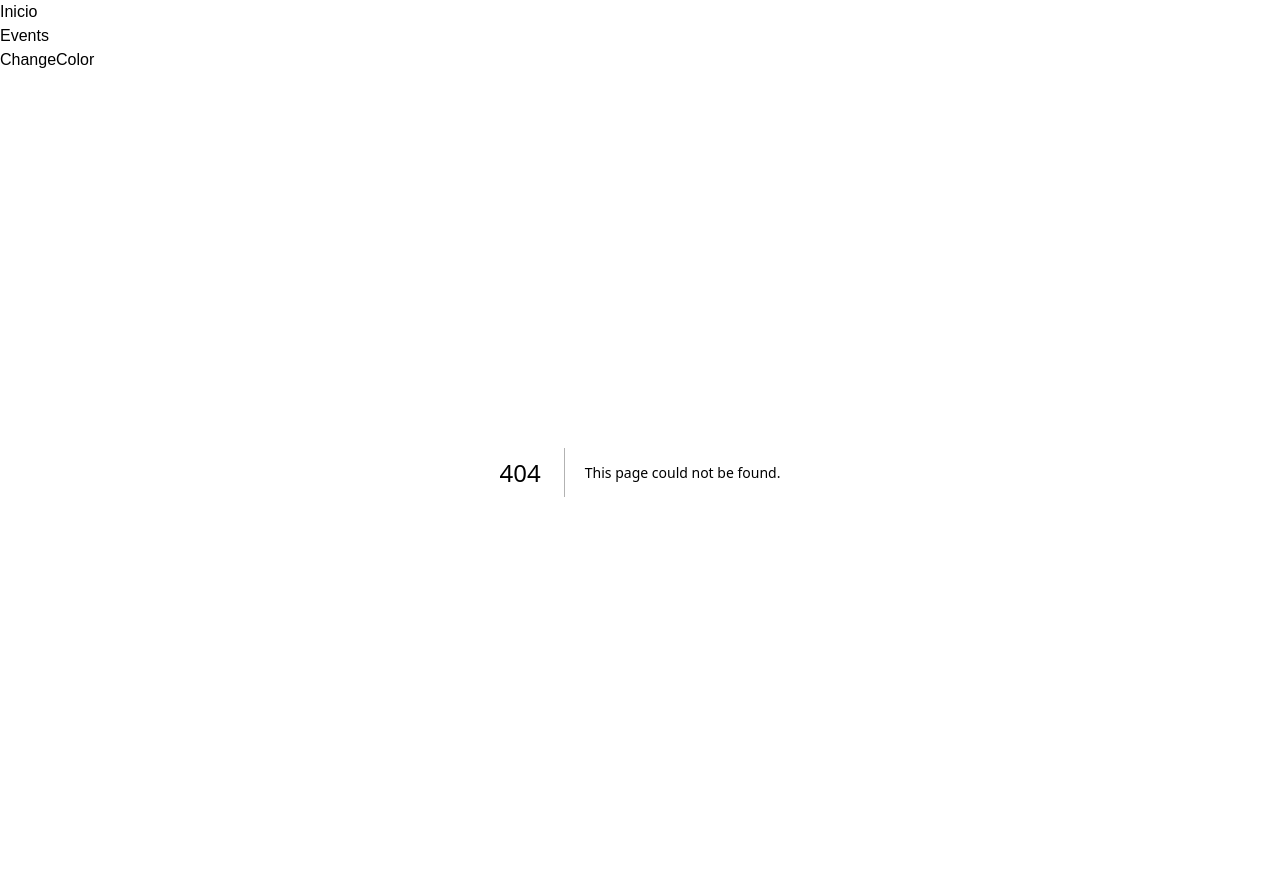
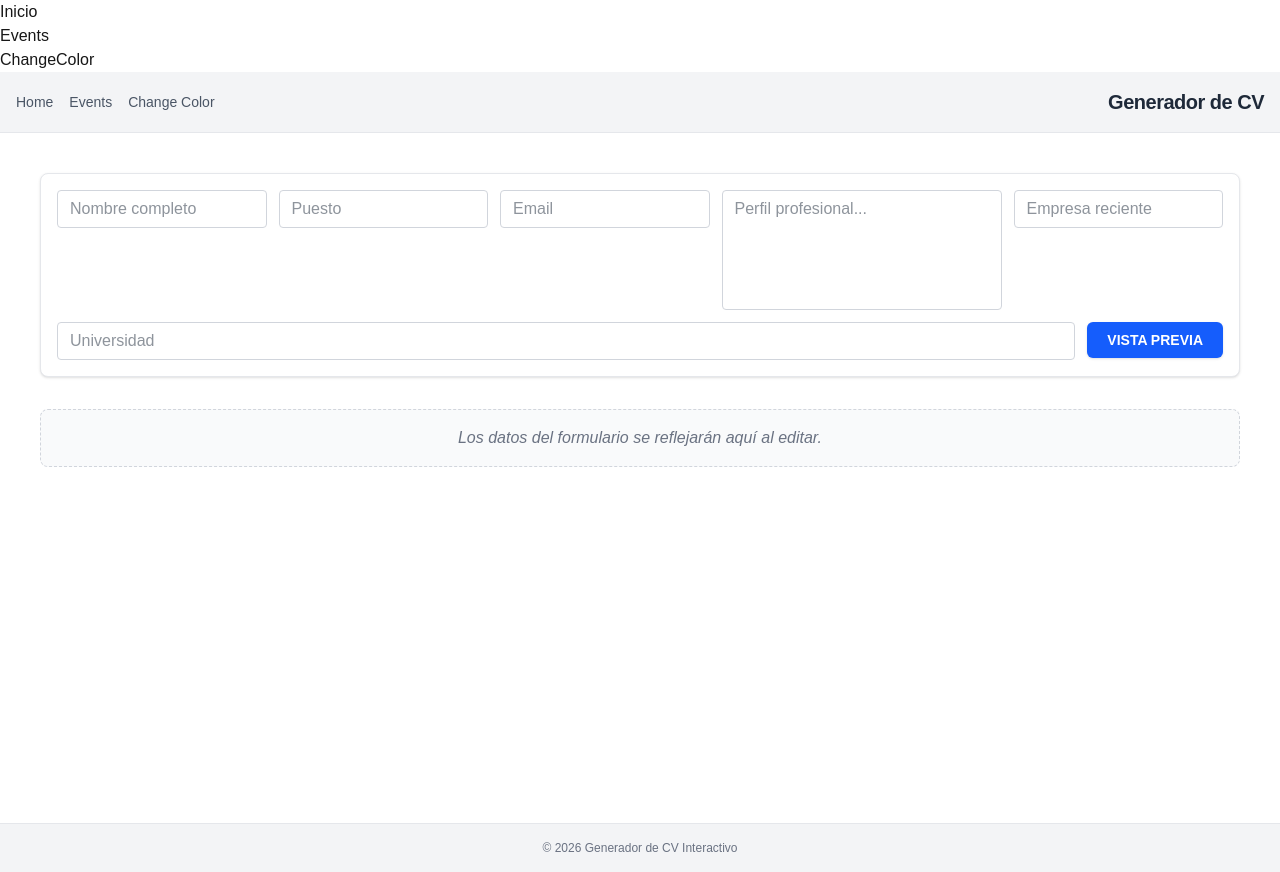
Before and after one commit to marco-g10/NextApp8B, a Next.js app: page /cvFormulario in a window 1280 px wide. Before the commit this address had no page. Built offline with nearby package versions, Linux system fonts and the light colour scheme.

Commit message:
formulario interactivo de CV

```diff
--- a/package.json
+++ b/package.json
@@ -16,8 +16,8 @@
   "devDependencies": {
     "@tailwindcss/postcss": "^4",
     "@types/node": "^20",
-    "@types/react": "^19",
-    "@types/react-dom": "^19",
+    "@types/react": "^19.2.17",
+    "@types/react-dom": "^19.2.3",
     "babel-plugin-react-compiler": "1.0.0",
     "eslint": "^9",
     "eslint-config-next": "16.2.6",
--- /dev/null
+++ b/src/app/cvFormulario/page.tsx
@@ -0,0 +1,118 @@
+"use client";
+import React, { useState } from 'react';
+
+const CVGeneratorPage: React.FC = () => {
+  // Estado para cada campo del CV, inicializado con cadenas vacías
+  const [nombreCompleto, setNombreCompleto] = useState('');
+  const [puesto, setPuesto] = useState('');
+  const [email, setEmail] = useState('');
+  const [perfilProfesional, setPerfilProfesional] = useState('');
+  const [empresaReciente, setEmpresaReciente] = useState('');
+  const [universidad, setUniversidad] = useState('');
+
+  // Función opcional para manejar la "Vista Previa"
+  const handlePreview = () => {
+    // Aquí podrías implementar la lógica para generar o mostrar la vista previa
+    // Por ejemplo, abriendo un modal con los datos formateados.
+    console.log("Generando vista previa con datos:", {
+      nombreCompleto, puesto, email, perfilProfesional, empresaReciente, universidad
+    });
+    alert("¡Función de vista previa en desarrollo! Revisa la consola para ver los datos.");
+  };
+
+  return (
+    <div className="flex flex-col h-screen font-sans text-gray-800 bg-white">
+      {/* Barra de navegación superior (simulada como en la imagen) */}
+      <nav className="flex items-center justify-between p-4 bg-gray-100 border-b border-gray-200">
+        <div className="flex items-center gap-4 text-sm text-gray-600">
+          <a href="#" className="hover:text-black">Home</a>
+          <a href="#" className="hover:text-black">Events</a>
+          <a href="#" className="hover:text-black">Change Color</a>
+        </div>
+        <div className="text-xl font-bold tracking-tight">Generador de CV</div>
+      </nav>
+
+      {/* Contenido principal con el formulario */}
+      <main className="flex-grow p-6 md:p-10 space-y-8">
+
+        {/* Contenedor principal de los inputs en fila (como en la imagen) */}
+        <div className="flex flex-wrap items-start gap-3 p-4 border border-gray-200 rounded-lg bg-white shadow-sm">
+
+          {/* Input: Nombre completo */}
+          <input
+            type="text"
+            value={nombreCompleto}
+            onChange={(e) => setNombreCompleto(e.target.value)}
+            placeholder="Nombre completo"
+            className="flex-1 min-w-[200px] px-3 py-1.5 border border-gray-300 rounded focus:ring-1 focus:ring-blue-400 focus:border-blue-400 outline-none transition"
+          />
+
+          {/* Input: Puesto */}
+          <input
+            type="text"
+            value={puesto}
+            onChange={(e) => setPuesto(e.target.value)}
+            placeholder="Puesto"
+            className="flex-1 min-w-[200px] px-3 py-1.5 border border-gray-300 rounded focus:ring-1 focus:ring-blue-400 focus:border-blue-400 outline-none transition"
+          />
+
+          {/* Input: Email */}
+          <input
+            type="email"
+            value={email}
+            onChange={(e) => setEmail(e.target.value)}
+            placeholder="Email"
+            className="flex-1 min-w-[200px] px-3 py-1.5 border border-gray-300 rounded focus:ring-1 focus:ring-blue-400 focus:border-blue-400 outline-none transition"
+          />
+
+          {/* TextArea: Perfil profesional... (con estilo de input pero expandido) */}
+          <textarea
+            value={perfilProfesional}
+            onChange={(e) => setPerfilProfesional(e.target.value)}
+            placeholder="Perfil profesional..."
+            className="w-full md:w-[280px] h-[120px] px-3 py-1.5 border border-gray-300 rounded focus:ring-1 focus:ring-blue-400 focus:border-blue-400 outline-none transition resize-none"
+          />
+
+          {/* Input: Empresa reciente */}
+          <input
+            type="text"
+            value={empresaReciente}
+            onChange={(e) => setEmpresaReciente(e.target.value)}
+            placeholder="Empresa reciente"
+            className="flex-1 min-w-[200px] px-3 py-1.5 border border-gray-300 rounded focus:ring-1 focus:ring-blue-400 focus:border-blue-400 outline-none transition"
+          />
+
+          {/* Input: Universidad */}
+          <input
+            type="text"
+            value={universidad}
+            onChange={(e) => setUniversidad(e.target.value)}
+            placeholder="Universidad"
+            className="flex-1 min-w-[200px] px-3 py-1.5 border border-gray-300 rounded focus:ring-1 focus:ring-blue-400 focus:border-blue-400 outline-none transition"
+          />
+
+          {/* Botón: Vista Previa */}
+          <button
+            onClick={handlePreview}
+            className="flex-initial px-5 py-2 text-sm font-semibold text-white bg-blue-600 rounded-md hover:bg-blue-700 active:bg-blue-800 transition shadow"
+          >
+            VISTA PREVIA
+          </button>
+        </div>
+
+        {/* Sección inferior vacía para el lienzo del CV (como en la imagen) */}
+        <div className="flex-grow p-4 border border-dashed border-gray-300 rounded-lg bg-gray-50 flex items-center justify-center">
+          <p className="text-gray-500 italic">Los datos del formulario se reflejarán aquí al editar.</p>
+        </div>
+
+      </main>
+
+      {/* Pie de página (simulado para el diseño) */}
+      <footer className="p-4 bg-gray-100 border-t border-gray-200 text-center text-xs text-gray-500">
+        &copy; {new Date().getFullYear()} Generador de CV Interactivo
+      </footer>
+    </div>
+  );
+};
+
+export default CVGeneratorPage;
```
Also changed, not shown: 1 other file (tests, documents, lock files or other folders).
